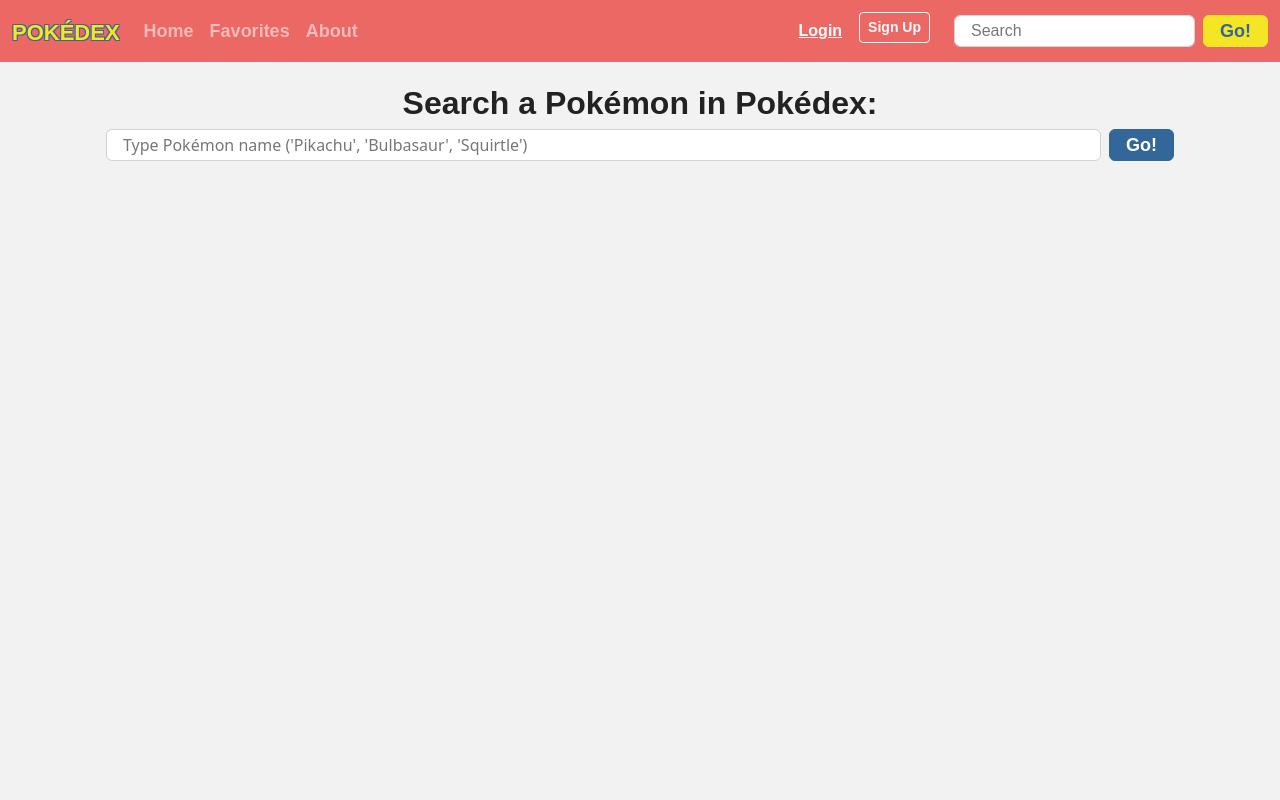
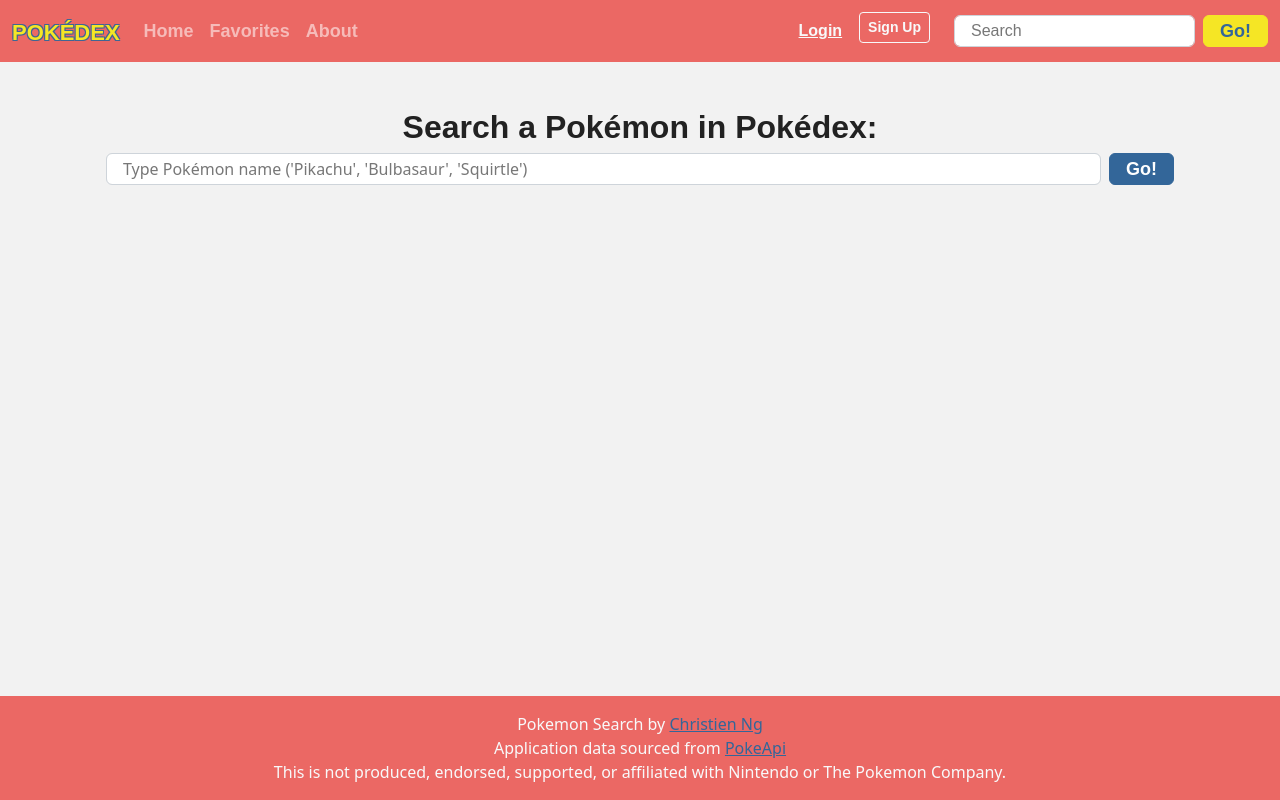
Before and after one commit to cng008/pokedex, a Flask app: page / in a window 1280 px wide. Run offline with Flask 2, Linux system fonts and the light colour scheme; data that the repository does not hold is empty; parts of the project's set-up code (start-up, migrations or seed data) failed here and were passed over; some libraries are stand-ins or nearby versions; some web fonts are replaced.

Commit message:
add footer

```diff
--- a/static/stylesheets/app.css
+++ b/static/stylesheets/app.css
@@ -6,6 +6,9 @@
 
 body {
   background-color: rgb(242, 242, 242);
+  min-height: 100vh;
+  display: flex;
+  flex-direction: column;
 }
 
 .search-btn {
@@ -46,3 +49,7 @@
   border-radius: 5px;
   padding: 15px;
 }
+
+footer {
+  margin-top: auto;
+}
--- a/templates/base.html
+++ b/templates/base.html
@@ -68,4 +68,13 @@
     <script src="https://stackpath.bootstrapcdn.com/bootstrap/4.1.3/js/bootstrap.min.js"></script>
 
 </body>
+
+<footer id="footer" class="bg-primary text-light py-3">
+    <div class="text-center">
+        <span>Pokemon Search by <a href="https://www.linkedin.com/in/christienng/" class="text-info">Christien Ng</a></span><br>
+        <span>Application data sourced from <a href="https://pokeapi.co/" class="text-info">PokeApi</a></span><br>
+        <span>This is not produced, endorsed, supported, or affiliated with Nintendo or The Pokemon Company.</span>
+    </div>
+</footer>
+
 </html>
```
